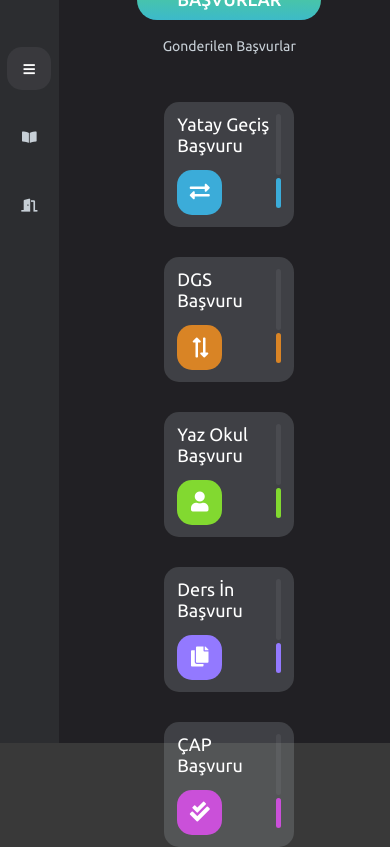
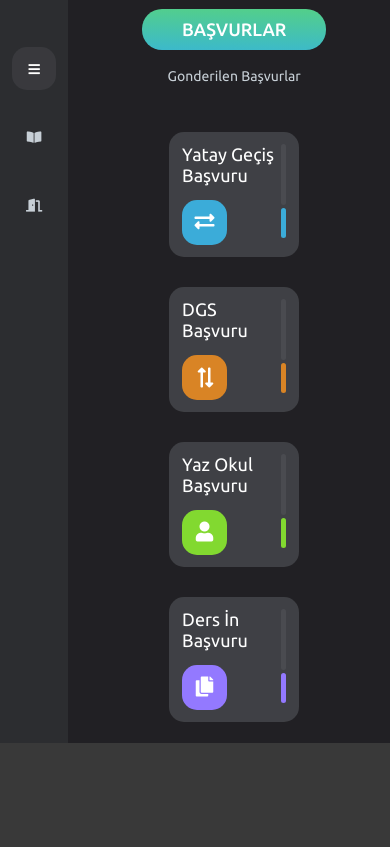
Before and after one commit to AbdelrahmanHs86/KOU-2.0, a plain HTML site: page anasayfa.html in a window 390 px wide. Shown: the part 101-948 px from the top of the page. After the commit the page ends 844 px from the top, so only its background shows below. Drawn offline with Linux system fonts and the light colour scheme.

Commit message:
feat: Add responsiveness

```diff
--- a/css/style.css
+++ b/css/style.css
@@ -486,11 +486,14 @@ main {
 }
 
 .anaEkran {
+  flex: 80%;
+  overflow: hidden;
+  padding-left: 40px;
+  padding-top: 30px;
   display: grid;
   grid-template-columns: repeat(12, 1fr);
   grid-template-rows: repeat(10, 55px);
   grid-template-areas:
-    '. . . . . . . . . . . .'
     'title title title title . . . . . . . .'
     'line line line baş baş gon gon gon . . . .  '
     '. . . . . . . . . . . . '
@@ -557,6 +560,36 @@ main {
 .btn-gon {
   grid-area: gon;
 }
+
+@media screen and (max-width : 1500px) {
+  .anaEkran {
+
+    grid-template-areas:
+      'title title title title . . . . .   '
+      'line line line baş baş gon gon gon .     '
+      '. . . . . . . . .  '
+      'cr cr cr cr cr . . s s '
+      'cr cr cr cr cr . . . . '
+      'cr cr cr cr cr . l l l   '
+      'cr cr cr cr cr m l l l '
+      '. . . . .      m l l l   '
+      '. . . . . . . . .  ';
+
+  }
+
+  .btn-baş {
+    min-width: 180px;
+    max-width: 200px;
+    text-align: center;
+  }
+
+
+  .section-line {
+    width: 85%;
+  }
+
+}
+
 
 /****************** Card *********************/
 .bas-cards,
@@ -718,6 +751,7 @@ main {
   right: 20px;
 }
 
+
 @media screen and (max-width : 1024px) {
 
 
@@ -836,7 +870,6 @@ main {
 
   display: grid;
   grid-template-columns: repeat(12, 1fr);
-  /* grid-auto-rows: 55px; */
   grid-auto-rows: auto;
   grid-template-areas:
     'title title title title . . . . . . . .'
```
